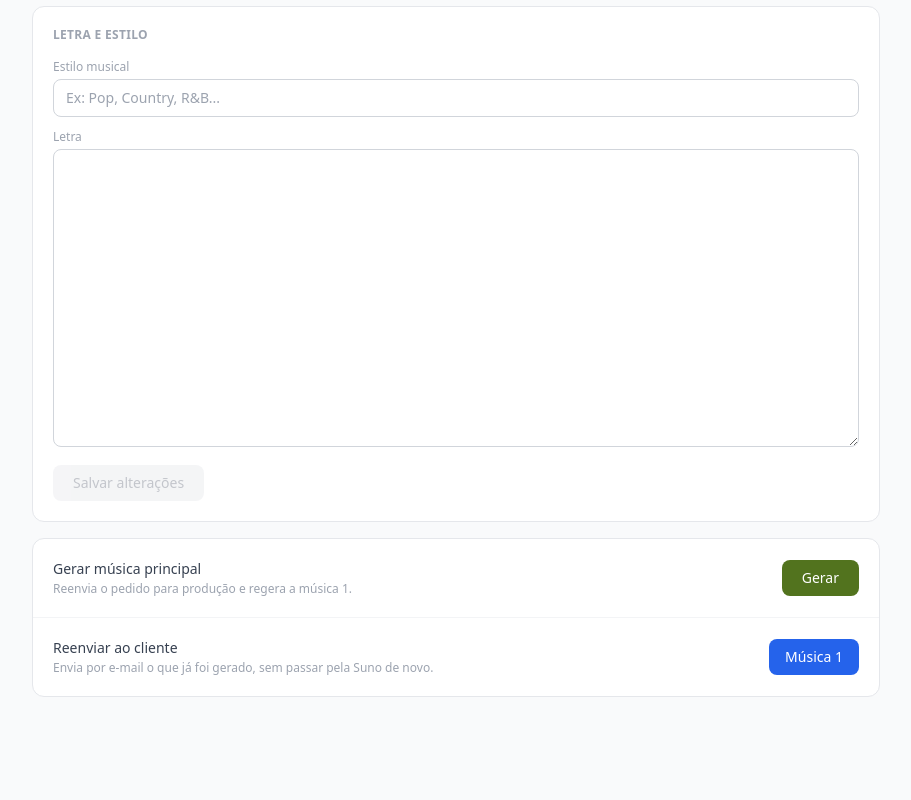
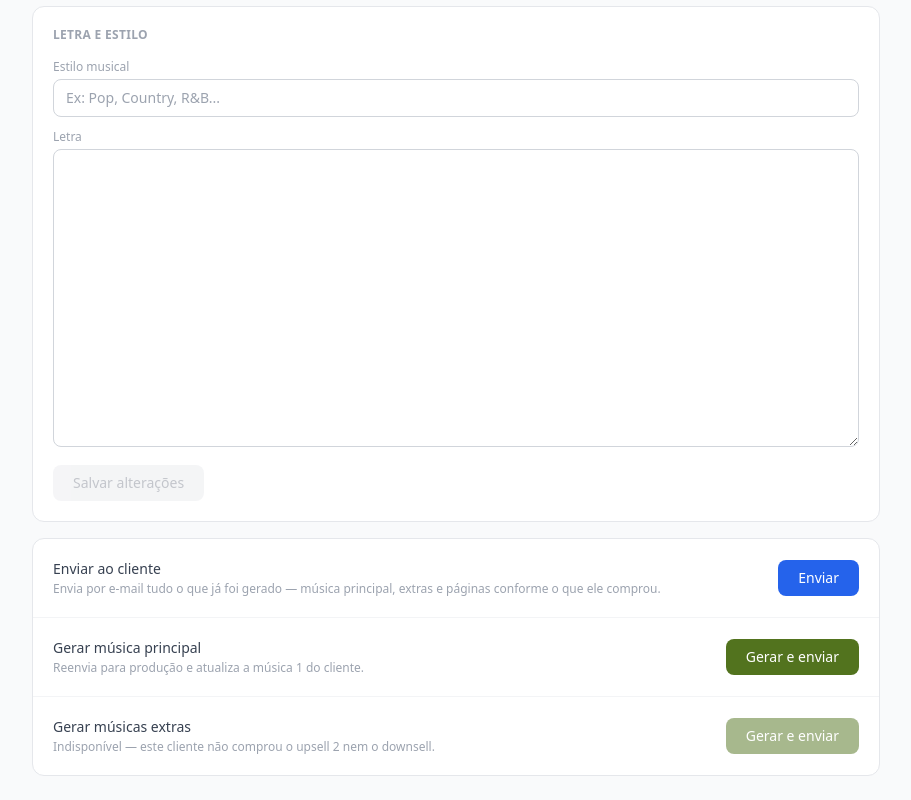
Before and after one commit to chnproject1/abc_painel_admin, a Next.js app: page /dashboard/us/pedido/1 in a window 1280 px wide. Shown: the part 542-1342 px from the top of the page, without its empty margins (184-1095 px from the left). Before the commit the page ends 1263 px from the top, so only its background shows below. Built offline with nearby package versions, Linux system fonts and the light colour scheme; no server answers.

Commit message:
fix: botoes / fluxos envio

```diff
--- a/app/api/us/trigger/[id]/route.ts
+++ b/app/api/us/trigger/[id]/route.ts
@@ -28,10 +28,10 @@ const FLUXOS = {
     // que a Netlify envia também traz `payment_id`, então os dois resolvem.
     corpo: (id: string) => ({ pedido_id: id, payment_id: id, tipo: "upsell" }),
   },
-  // Só reenvia o que já foi gerado, sem passar pela Suno
+  // Reenvia tudo o que já foi gerado, sem passar pela Suno
   envio: {
     env: "US_N8N_ENVIO_WEBHOOK_URL",
-    corpo: (id: string, alvo: string) => ({ payment_id: id, pedido_id: id, tipo: "envio", alvo }),
+    corpo: (id: string) => ({ payment_id: id, pedido_id: id, tipo: "envio" }),
   },
 } as const;
 
@@ -87,11 +87,7 @@ export async function POST(req: NextRequest, { params }: { params: Promise<{ id:
     );
   }
 
-  const alvo = body?.alvo === "extras" ? "extras" : "principal";
-  const corpo =
-    tipo === "envio"
-      ? FLUXOS.envio.corpo(pedido.id, alvo)
-      : (fluxo.corpo as (id: string) => object)(pedido.id);
+  const corpo = fluxo.corpo(pedido.id);
 
   let response: Response;
   try {
--- a/app/dashboard/us/pedido/[id]/page.tsx
+++ b/app/dashboard/us/pedido/[id]/page.tsx
@@ -337,53 +337,36 @@ export default function PedidoUsPage() {
           </button>
         </section>
 
-        {/* Ações — disparam os fluxos n8n da operação US */}
+        {/* Ações — mesmo formato do BR, com um "gerar e enviar" a mais */}
         <section className="bg-white rounded-xl border border-gray-200 divide-y divide-gray-100">
           <Acao
+            titulo="Enviar ao cliente"
+            descricao="Envia por e-mail tudo o que já foi gerado — música principal, extras e páginas conforme o que ele comprou."
+            rotulo={acionando === "envio" ? "Enviando..." : "Enviar"}
+            cor="bg-blue-600 hover:bg-blue-700"
+            disabled={!!acionando}
+            onClick={() => acionar("envio")}
+          />
+
+          <Acao
             titulo="Gerar música principal"
-            descricao="Reenvia o pedido para produção e regera a música 1."
-            rotulo={acionando === "principal" ? "Gerando..." : "Gerar"}
+            descricao="Reenvia para produção e atualiza a música 1 do cliente."
+            rotulo={acionando === "principal" ? "Gerando..." : "Gerar e enviar"}
             disabled={!!acionando}
             onClick={() => acionar("principal")}
           />
 
-          {temExtras && (
-            <Acao
-              titulo="Gerar músicas extras"
-              descricao="Regera as músicas 2 e 3 compradas no upsell 2 ou no downsell."
-              rotulo={acionando === "upsell" ? "Gerando..." : "Gerar"}
-              disabled={!!acionando}
-              onClick={() => acionar("upsell")}
-            />
-          )}
+          <Acao
+            titulo="Gerar músicas extras"
+            descricao={temExtras
+              ? "Reenvia para produção e atualiza as músicas 2 e 3 do upsell 2 ou do downsell."
+              : "Indisponível — este cliente não comprou o upsell 2 nem o downsell."}
+            rotulo={acionando === "upsell" ? "Gerando..." : "Gerar e enviar"}
+            disabled={!!acionando || !temExtras}
+            onClick={() => acionar("upsell")}
+          />
+        </section>
 
-          <div className="p-5 flex items-center justify-between gap-4">
-            <div>
-              <p className="text-sm font-medium text-gray-700">Reenviar ao cliente</p>
-              <p className="text-xs text-gray-400 mt-0.5">
-                Envia por e-mail o que já foi gerado, sem passar pela Suno de novo.
-              </p>
-            </div>
-            <div className="flex gap-2 shrink-0">
-              <button
-                onClick={() => acionar("envio", "principal")}
-                disabled={!!acionando}
-                className="bg-blue-600 hover:bg-blue-700 disabled:opacity-50 text-white font-medium rounded-lg px-4 py-2 text-sm transition-colors"
-              >
-                {acionando === "envio:principal" ? "Enviando..." : "Música 1"}
-              </button>
-              {temExtras && (
-                <button
-                  onClick={() => acionar("envio", "extras")}
-                  disabled={!!acionando}
-                  className="bg-blue-600 hover:bg-blue-700 disabled:opacity-50 text-white font-medium rounded-lg px-4 py-2 text-sm transition-colors"
-                >
-                  {acionando === "envio:extras" ? "Enviando..." : "Extras"}
-                </button>
-              )}
-            </div>
-          </div>
-        </section>
       </main>
     </div>
   );
@@ -392,9 +375,10 @@ export default function PedidoUsPage() {
 /* ── Sub-componentes ── */
 
 function Acao({
-  titulo, descricao, rotulo, disabled, onClick,
+  titulo, descricao, rotulo, disabled, onClick, cor = "bg-avocado-600 hover:bg-avocado-700",
 }: {
-  titulo: string; descricao: string; rotulo: string; disabled: boolean; onClick: () => void;
+  titulo: string; descricao: string; rotulo: string; disabled: boolean;
+  onClick: () => void; cor?: string;
 }) {
   return (
     <div className="p-5 flex items-center justify-between gap-4">
@@ -405,7 +389,7 @@ function Acao({
       <button
         onClick={onClick}
         disabled={disabled}
-        className="shrink-0 bg-avocado-600 hover:bg-avocado-700 disabled:opacity-50 text-white font-medium rounded-lg px-5 py-2 text-sm transition-colors"
+        className={`shrink-0 ${cor} disabled:opacity-50 text-white font-medium rounded-lg px-5 py-2 text-sm transition-colors`}
       >
         {rotulo}
       </button>
```
